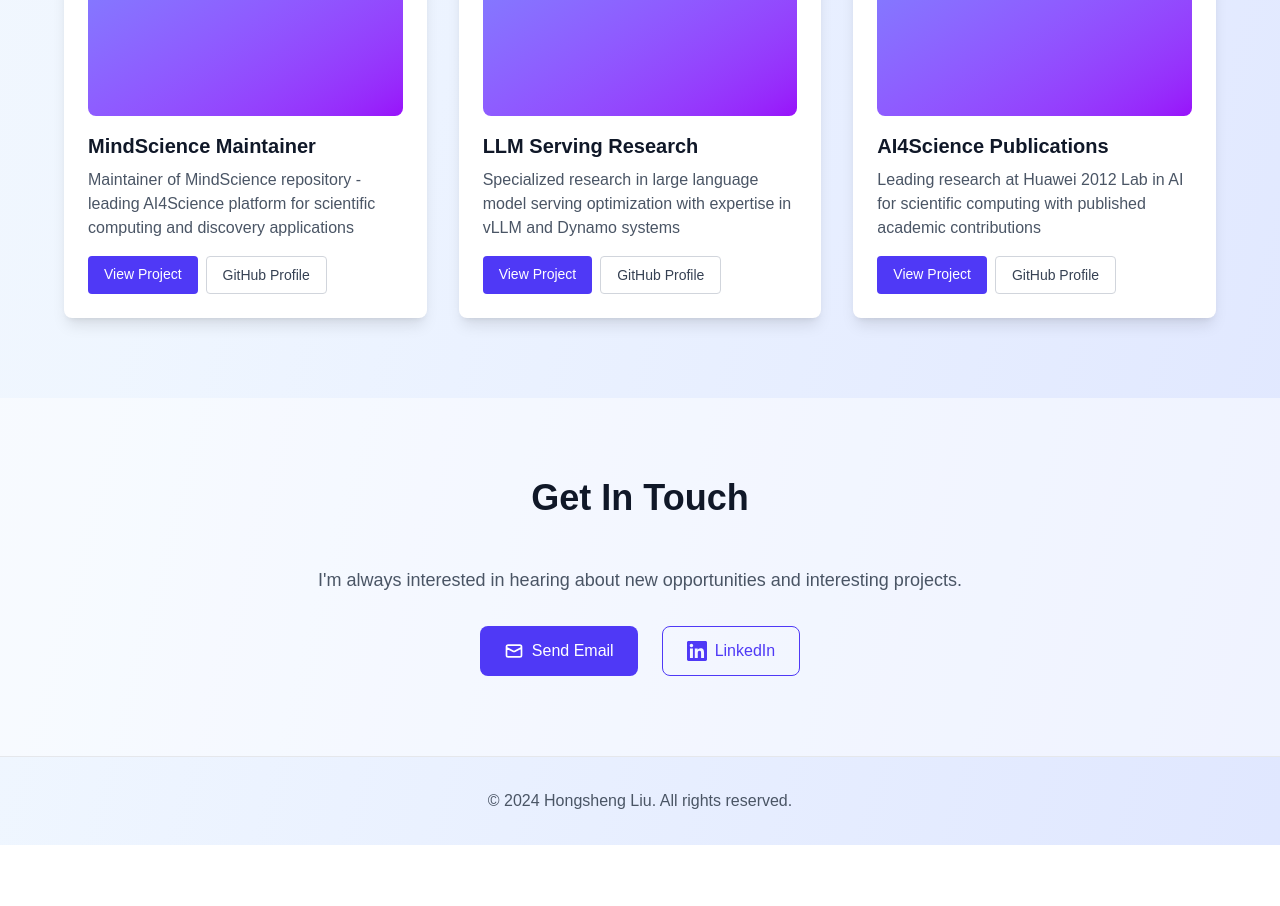
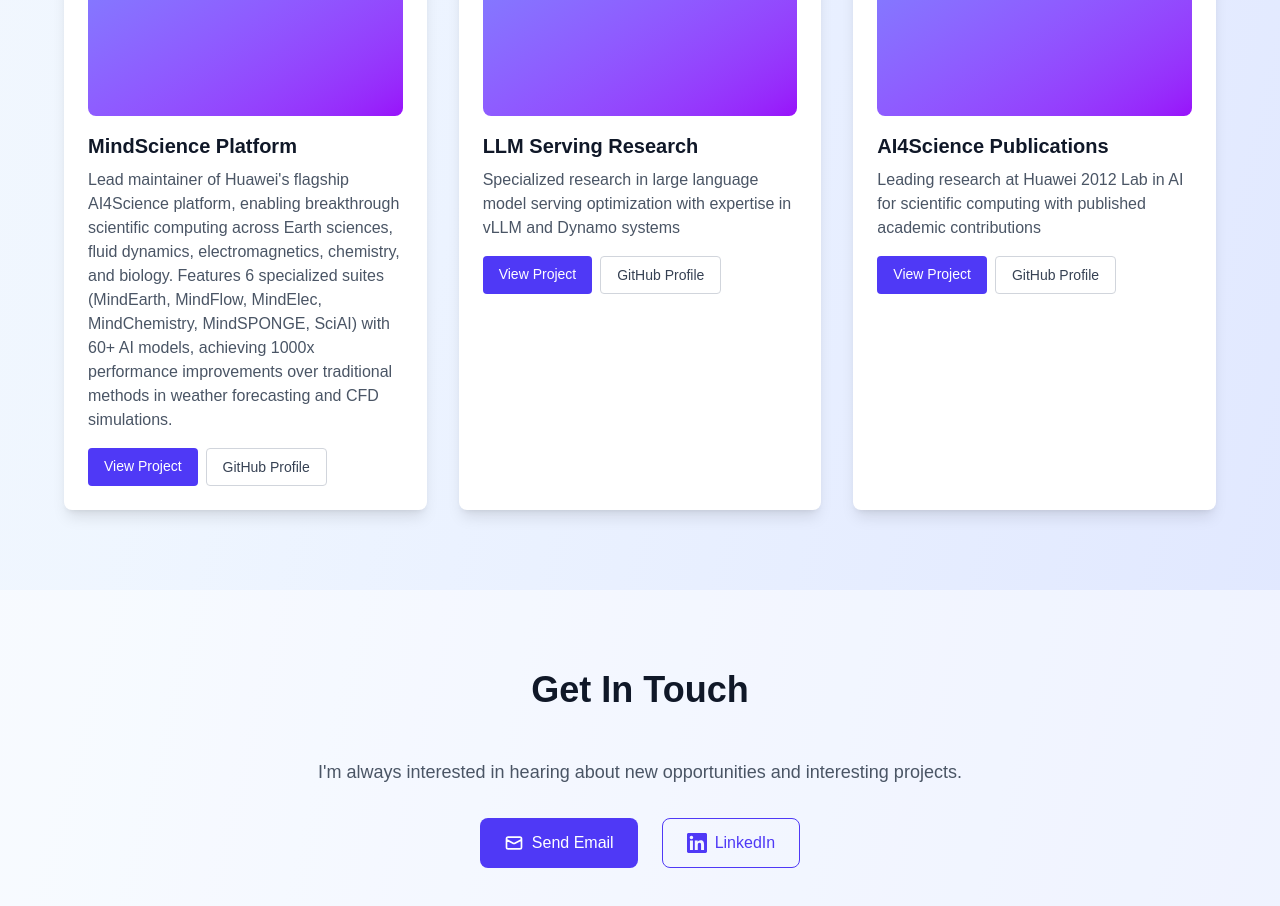
Before and after one commit to hsliuustc0106/hsliu-website, a Next.js app: page /hsliu-website/ in a window 1280 px wide. Shown: the part 4080-4986 px from the top of the page. Before the commit the page ends 4925 px from the top, so only its background shows below. Built offline with nearby package versions, Linux system fonts and the light colour scheme.

Commit message:
Expand MindScience project description with comprehensive platform details and achievements

```diff
--- a/src/app/page.tsx
+++ b/src/app/page.tsx
@@ -430,8 +430,8 @@
             {/* Project placeholders - you can customize these */}
             {[
               {
-                title: 'MindScience Maintainer',
-                desc: 'Maintainer of MindScience repository - leading AI4Science platform for scientific computing and discovery applications',
+                title: 'MindScience Platform',
+                desc: 'Lead maintainer of Huawei\'s flagship AI4Science platform, enabling breakthrough scientific computing across Earth sciences, fluid dynamics, electromagnetics, chemistry, and biology. Features 6 specialized suites (MindEarth, MindFlow, MindElec, MindChemistry, MindSPONGE, SciAI) with 60+ AI models, achieving 1000x performance improvements over traditional methods in weather forecasting and CFD simulations.',
                 link: 'https://gitee.com/mindspore/mindscience'
               },
               {
```
